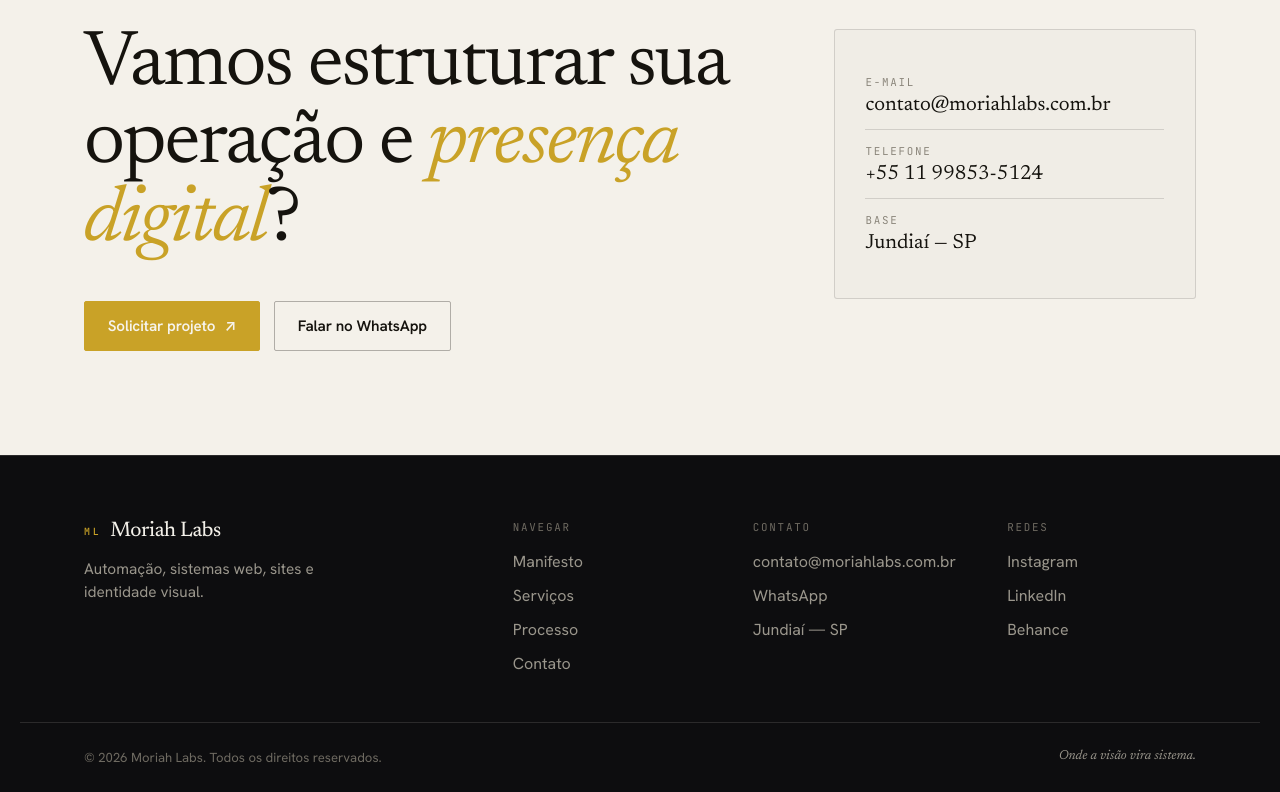
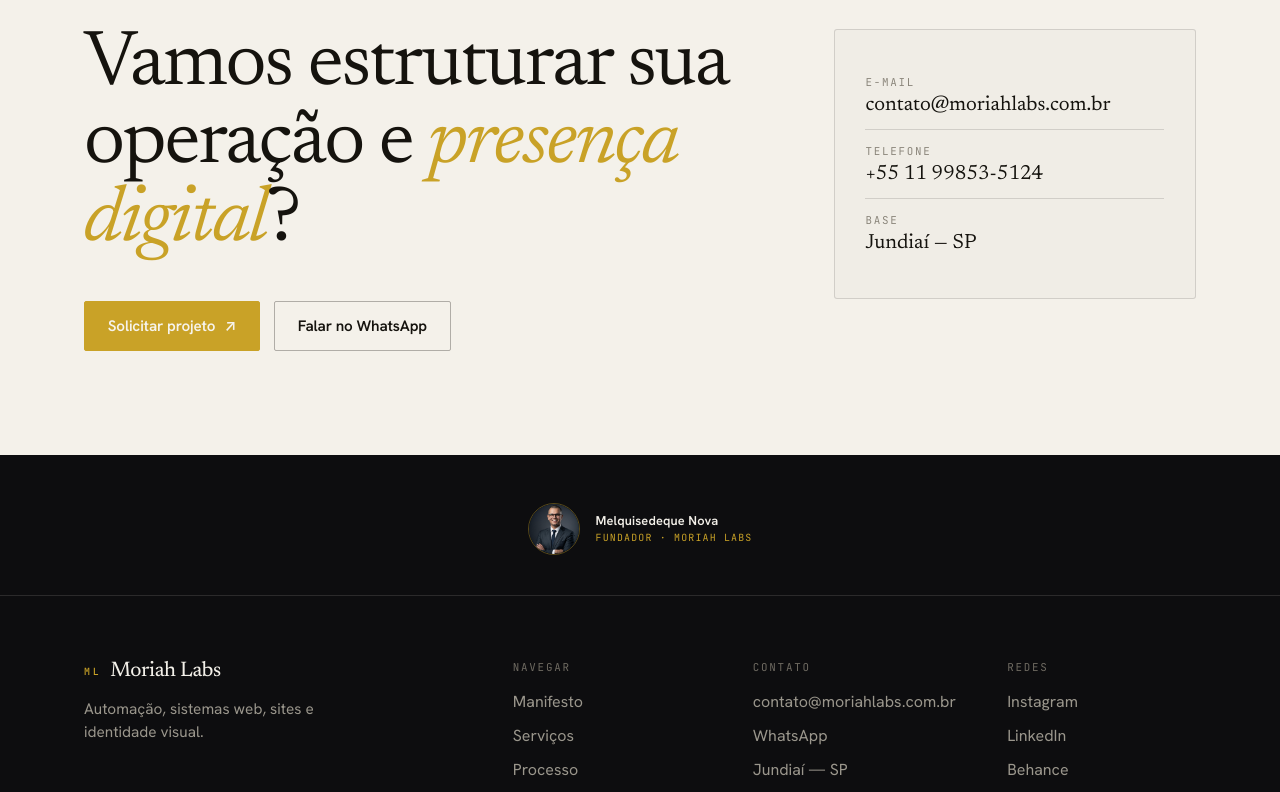
Before and after one commit to melquisedequenova-AI/moriah-labs-site, a React (Vite) app: page / in a window 1280 px wide. Shown: the part 4617-5409 px from the top of the page. Built offline with nearby package versions, Linux system fonts and the light colour scheme.

Commit message:
feat: add founder section with photo (Melquisedeque Nova)

```diff
--- a/src/App.jsx
+++ b/src/App.jsx
@@ -6,7 +6,7 @@
   TweakRadio, TweakColor, TweakSelect
 } from './TweaksPanel';
 import { Hero } from './Heroes';
-import { Manifesto, Services, Diferenciais, Processo, Impact, FinalCTA, Footer } from './Sections';
+import { Manifesto, Services, Diferenciais, Processo, Impact, FinalCTA, Founder, Footer } from './Sections';
 
 const TWEAK_DEFAULTS = {
   "heroVariant": "A",
@@ -124,6 +124,8 @@
         <div className={bodySurf}><FinalCTA/></div>
       </main>
 
+      <div className="s-dark"><Founder/></div>
+
       <div className="s-dark"><Footer/></div>
 
       <TweaksPanel>
--- a/src/Sections.jsx
+++ b/src/Sections.jsx
@@ -246,6 +246,61 @@
   );
 }
 
+/* ---------- Founder ---------- */
+function Founder() {
+  return (
+    <section style={{
+      padding: "48px 0 40px",
+      display: "flex",
+      justifyContent: "center",
+    }}>
+      <div data-reveal style={{
+        display: "flex",
+        alignItems: "center",
+        gap: "16px",
+        opacity: "var(--reveal-opacity, 1)",
+      }}>
+        <img
+          src="/founder.jpg"
+          alt="Melquisedeque Nova — Fundador"
+          style={{
+            width: "52px",
+            height: "52px",
+            borderRadius: "50%",
+            objectFit: "cover",
+            objectPosition: "center top",
+            border: "1.5px solid rgba(201,162,39,0.4)",
+            flexShrink: 0,
+          }}
+        />
+        <div style={{ lineHeight: 1.3 }}>
+          <p style={{
+            fontFamily: "'Hanken Grotesk', sans-serif",
+            fontSize: "0.8rem",
+            fontWeight: 600,
+            color: "var(--fg, #F3F0E9)",
+            margin: 0,
+            letterSpacing: "0.01em",
+          }}>
+            Melquisedeque Nova
+          </p>
+          <p style={{
+            fontFamily: "'JetBrains Mono', monospace",
+            fontSize: "0.62rem",
+            color: "var(--accent, #C9A227)",
+            margin: 0,
+            letterSpacing: "0.12em",
+            textTransform: "uppercase",
+            marginTop: "2px",
+          }}>
+            Fundador · Moriah Labs
+          </p>
+        </div>
+      </div>
+    </section>
+  );
+}
+
 /* ---------- Footer ---------- */
 function Footer() {
   const year = new Date().getFullYear();
@@ -284,4 +339,4 @@
   );
 }
 
-export { Manifesto, Services, Diferenciais, Processo, Impact, FinalCTA, Footer };
+export { Manifesto, Services, Diferenciais, Processo, Impact, FinalCTA, Founder, Footer };
```
Also changed, not shown: public/founder.jpg (added), 1 other file (tests, documents, lock files or other folders).
